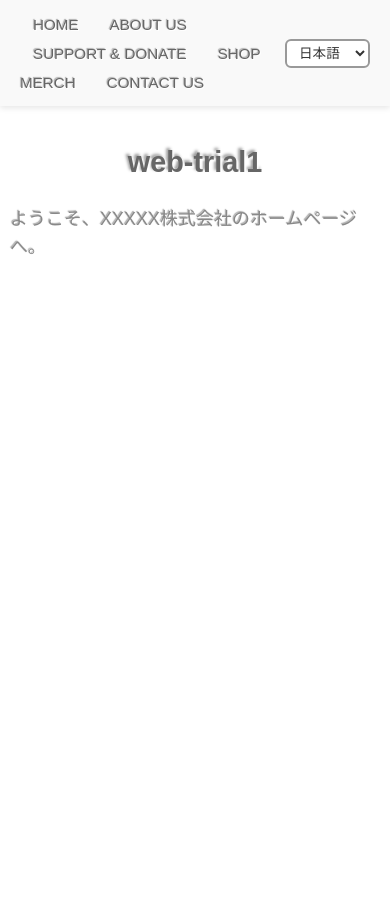
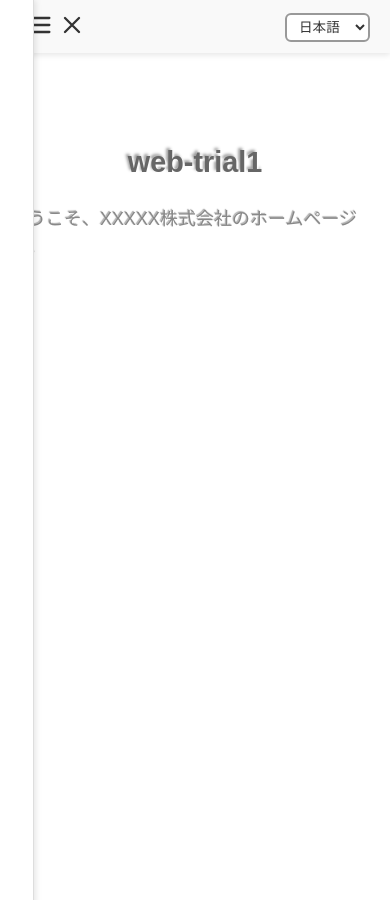
Before and after one commit to Pothos-N-joy/web-trial01, a Jekyll site: the page built from ja/index.md, in a window 390 px wide. Built offline with Jekyll 4.4.1, drawn with Linux system fonts in a browser that asks for light colours.

Commit message:
Add files via upload
Change hamburger menu

```diff
--- a/_layouts/default.html
+++ b/_layouts/default.html
@@ -15,18 +15,62 @@
       }
     });
   </script>
+
+  <script>
+    const btn = document.getElementById('hamburger-btn');
+    const nav = document.getElementById('nav-links');
+    const overlay = document.getElementById('overlay');
+    const iconMenu = btn.querySelector('.icon-menu');
+    const iconClose = btn.querySelector('.icon-close');
+
+    function toggleMenu() {
+      const isOpen = nav.classList.toggle('open');
+      overlay.classList.toggle('show', isOpen);
+      iconMenu.style.display = isOpen ? 'none' : 'block';
+      iconClose.style.display = isOpen ? 'block' : 'none';
+    }
+
+    btn.addEventListener('click', toggleMenu);
+
+    overlay.addEventListener('click', () => {
+      nav.classList.remove('open');
+      overlay.classList.remove('show');
+      iconMenu.style.display = 'block';
+      iconClose.style.display = 'none';
+    });
+
+    // 初期表示
+    iconClose.style.display = 'none';
+  </script>
+
 </head>
 <body>
   <!-- 固定ナビゲーション -->
   <header class="site-header">
     <nav class="nav-bar">
-      <div class="nav-links">
+      <!-- ハンバーガーボタン -->
+      <button class="hamburger" id="hamburger-btn" aria-label="Menu">
+        <!-- SVGアイコン -->
+        <svg class="icon-menu" xmlns="http://www.w3.org/2000/svg" fill="none" viewBox="0 0 24 24" stroke="currentColor">
+          <path stroke-linecap="round" stroke-linejoin="round" stroke-width="2"
+            d="M4 6h16M4 12h16M4 18h16" />
+        </svg>
+        <svg class="icon-close" xmlns="http://www.w3.org/2000/svg" fill="none" viewBox="0 0 24 24" stroke="currentColor">
+          <path stroke-linecap="round" stroke-linejoin="round" stroke-width="2"
+            d="M6 18L18 6M6 6l12 12" />
+        </svg>
+      </button>
+
+      <!-- メニュー本体 -->
+      <div class="nav-links" id="nav-links">
         <a href="{% if page.lang == 'ja' %}/{% elsif page.lang == 'en' %}/en/{% else %}/zh/{% endif %}">HOME</a>
         <a href="{% if page.lang == 'ja' %}/about/{% elsif page.lang == 'en' %}/en/about/{% else %}/zh/about/{% endif %}">ABOUT US</a>
         <a href="{% if page.lang == 'ja' %}/support/{% elsif page.lang == 'en' %}/en/support/{% else %}/zh/support/{% endif %}">SUPPORT & DONATE</a>
         <a href="{% if page.lang == 'ja' %}/shop/{% elsif page.lang == 'en' %}/en/shop/{% else %}/zh/shop/{% endif %}">SHOP MERCH</a>
         <a href="{% if page.lang == 'ja' %}/contact/{% elsif page.lang == 'en' %}/en/contact/{% else %}/zh/contact/{% endif %}">CONTACT US</a>
       </div>
+
+      <!-- 言語切替 -->
       <div class="lang-selector">
         <select id="lang-select">
           <option value="/" {% if page.lang == "ja" %}selected{% endif %}>日本語</option>
@@ -36,6 +80,8 @@
       </div>
     </nav>
   </header>
+  <!-- オーバーレイ -->
+  <div class="overlay" id="overlay"></div>
 
   <main>
     {{ content }}
--- a/assets/css/style.css
+++ b/assets/css/style.css
@@ -29,6 +29,7 @@
   padding: 10px 20px;
 }
 
+/* --- ナビゲーションリンク --- */
 .nav-links a {
   position: relative;
   text-decoration: none;
@@ -62,6 +63,7 @@
   width: 100%;
 }
 
+/* --- 言語切替 --- */
 .lang-selector {
   margin-left: 20px;
 }
@@ -81,6 +83,7 @@
   background: #f0f0f0;
 }
 
+/* --- コンテンツエリア --- */
 main {
   padding: 100px 20px 40px 20px;
 }
@@ -107,13 +110,71 @@
   }
 }
 
+/* --- ハンバーガーボタン --- */
+.hamburger {
+  background: none;
+  border: none;
+  cursor: pointer;
+  display: none; /* PCでは非表示 */
+  z-index: 1002; /* オーバーレイより上 */
+}
+
+.hamburger svg {
+  width: 28px;
+  height: 28px;
+  stroke: #333;
+}
+
+/* --- オーバーレイ --- */
+.overlay {
+  position: fixed;
+  top: 0;
+  left: 0;
+  width: 100%;
+  height: 100%;
+  background: rgba(0,0,0,0.5);
+  display: none;
+  z-index: 1000;
+}
+
+.overlay.show {
+  display: block;
+}
+
+/* --- モバイル用ドロワーメニュー --- */
+@media (max-width: 900px) {
+  .hamburger {
+    display: block; /* モバイルでは表示 */
+  }
+
+  .nav-links {
+    flex-direction: column;
+    position: fixed;
+    top: 0;
+    left: -280px; /* 非表示状態 */
+    width: 70%;
+    max-width: 280px;
+    height: 100%;
+    background: #fff;
+    border-right: 1px solid #ddd;
+    padding: 80px 20px 20px 20px;
+    box-shadow: 2px 0 6px rgba(0,0,0,0.1);
+    z-index: 1002;
+    transition: left 0.3s ease-in-out;
+  }
+
+  .nav-links.open {
+    left: 0; /* 表示状態 */
+  }
+}
+
 /* --- レスポンシブ調整 --- */
 
 /* 小型スマホ（～480px） */
 @media (max-width: 480px) {
   body { font-size: 18px; }
   .home-title { font-size: 1.8rem; }
-  .nav-links a { font-size: 0.95rem; padding: 5px 8px; }
+  .nav-links a { font-size: 0.95rem; padding: 10px; }
   #lang-select { font-size: 0.85rem; padding: 4px 8px; }
   main { padding: 120px 10px 30px 10px; }
 }
@@ -122,7 +183,7 @@
 @media (min-width: 481px) and (max-width: 600px) {
   body { font-size: 18px; }
   .home-title { font-size: 2rem; }
-  .nav-links a { font-size: 1rem; padding: 6px 10px; }
+  .nav-links a { font-size: 1rem; padding: 12px; }
   #lang-select { font-size: 0.9rem; padding: 5px 10px; }
   main { padding: 120px 15px 30px 15px; }
 }
@@ -131,7 +192,7 @@
 @media (min-width: 601px) and (max-width: 900px) {
   body { font-size: 17px; }
   .home-title { font-size: 2.3rem; }
-  .nav-links a { font-size: 1rem; padding: 7px 12px; }
+  .nav-links a { font-size: 1rem; padding: 14px; }
   #lang-select { font-size: 0.95rem; padding: 5px 10px; }
   main { padding: 110px 20px 35px 20px; }
 }
@@ -140,6 +201,7 @@
 @media (min-width: 901px) {
   body { font-size: 16px; }
   .home-title { font-size: 2.5rem; }
+  .nav-links { display: flex; }
   .nav-links a { font-size: 1rem; padding: 8px 16px; }
   #lang-select { font-size: 1rem; padding: 6px 12px; }
   main { padding: 100px 20px 40px 20px; }
```
